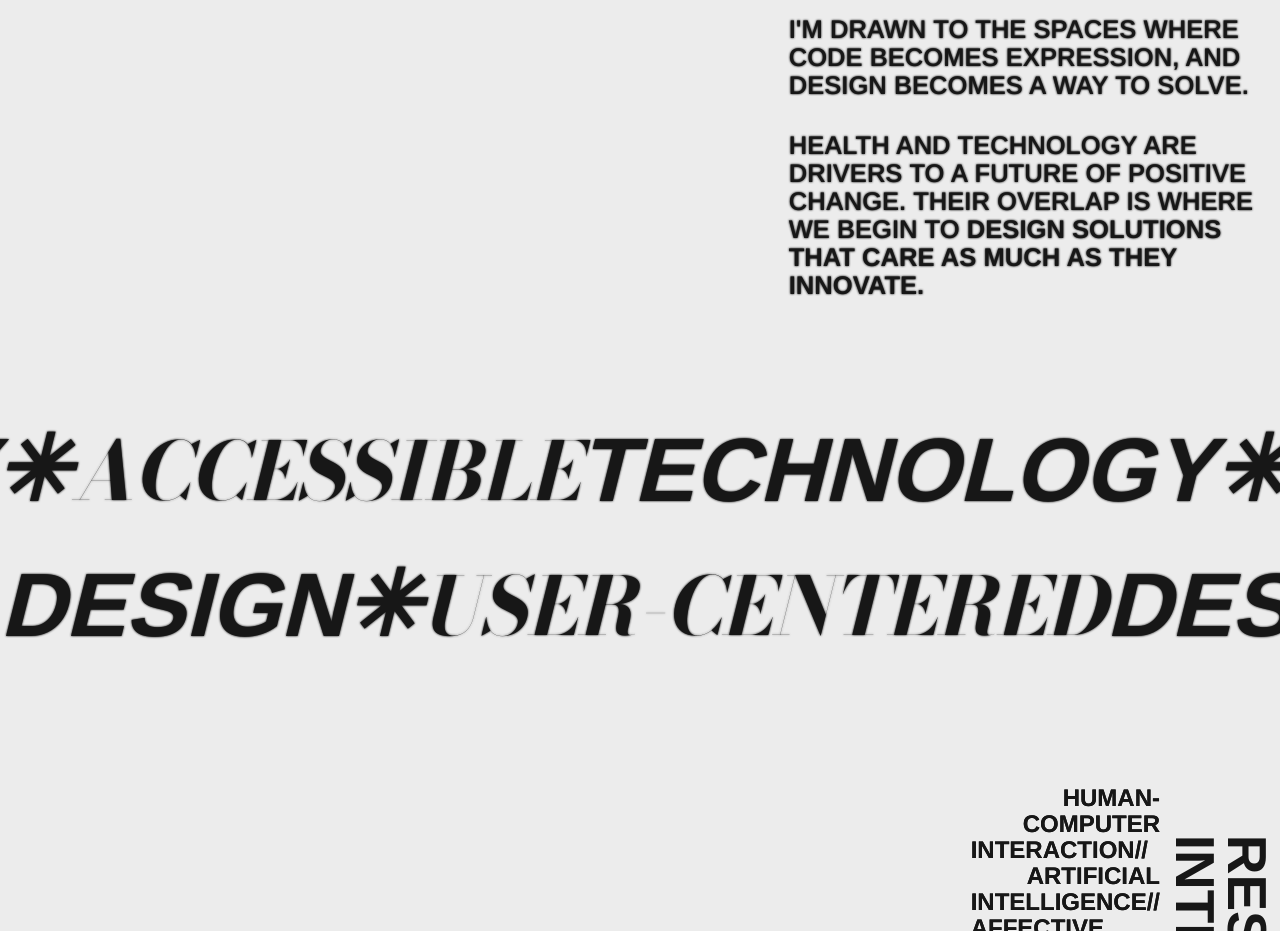
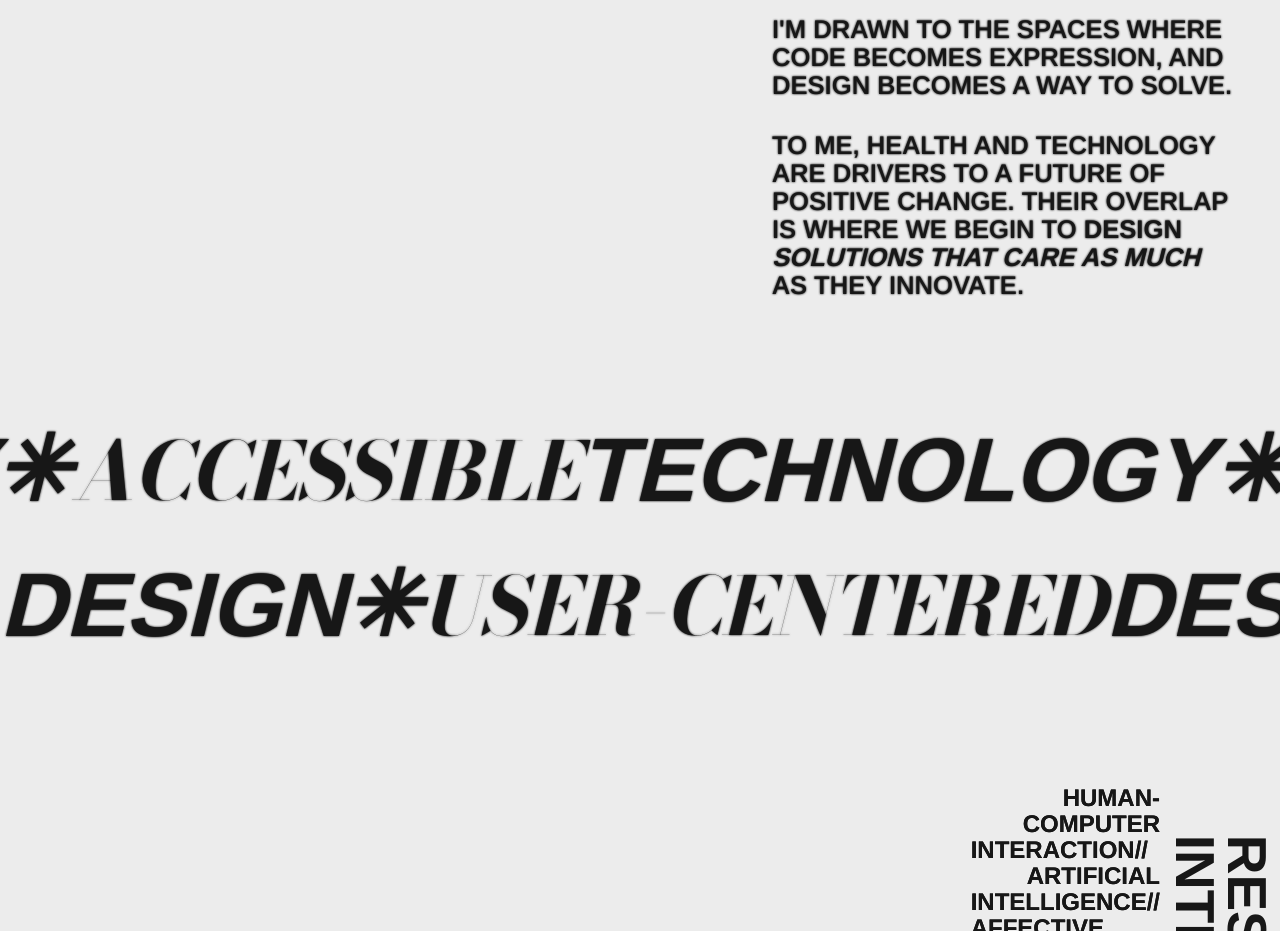
Before and after one commit to brigittewylee/portfolio-2025, a Next.js app: page / in a window 1280 px wide. Shown: the part 1140-2071 px from the top of the page. Built offline with nearby package versions, Linux system fonts and the light colour scheme; a web font is replaced by a local one.

Commit message:
change image padding

```diff
--- a/src/app/components/general.tsx
+++ b/src/app/components/general.tsx
@@ -15,7 +15,7 @@ export default function General() {
 
 		<section className="font-[family-name:var(--font-arimo)] font-bold ">
 			<div className="flex flex-row">
-				<div className={`w-2/3 flex justify-end p-2 transition-opacity duration-500 ${showImage ? 'opacity-100' : 'opacity-0 pointer-events-none'}`}>
+				<div className={`w-3/5 flex justify-end p-2 pr-5 transition-opacity duration-500 ${showImage ? 'opacity-100' : 'opacity-0 pointer-events-none'}`}>
 				<Image
 					src="/images/cherryblossem.JPG"
 					alt="season"
@@ -39,11 +39,12 @@ export default function General() {
 						<p className="pb-8">DESIGN BECOMES A WAY TO SOLVE. </p>
 					</div>
 					<div className="fade-up text-left">
-						<p>HEALTH AND TECHNOLOGY ARE  </p>
-						<p>DRIVERS TO A FUTURE OF POSITIVE </p>
-						<p>CHANGE. THEIR OVERLAP IS WHERE  </p>
-						<p>WE BEGIN TO<span className="font-bold"> DESIGN SOLUTIONS</span> </p>
-						<p className="text-left font-bold"> THAT CARE AS MUCH AS THEY INNOVATE.</p>
+						<p>TO ME, HEALTH AND TECHNOLOGY   </p>
+						<p>ARE DRIVERS TO A FUTURE OF </p>
+						<p>POSITIVE CHANGE. THEIR OVERLAP </p>
+						<p>IS WHERE WE BEGIN TO<span className="font-bold"> DESIGN </span> </p>
+						<p className="italic font-bold"> SOLUTIONS THAT CARE AS MUCH </p>
+						<p>AS THEY INNOVATE.</p>
 					</div>
 				</div>
 			</div>
```
